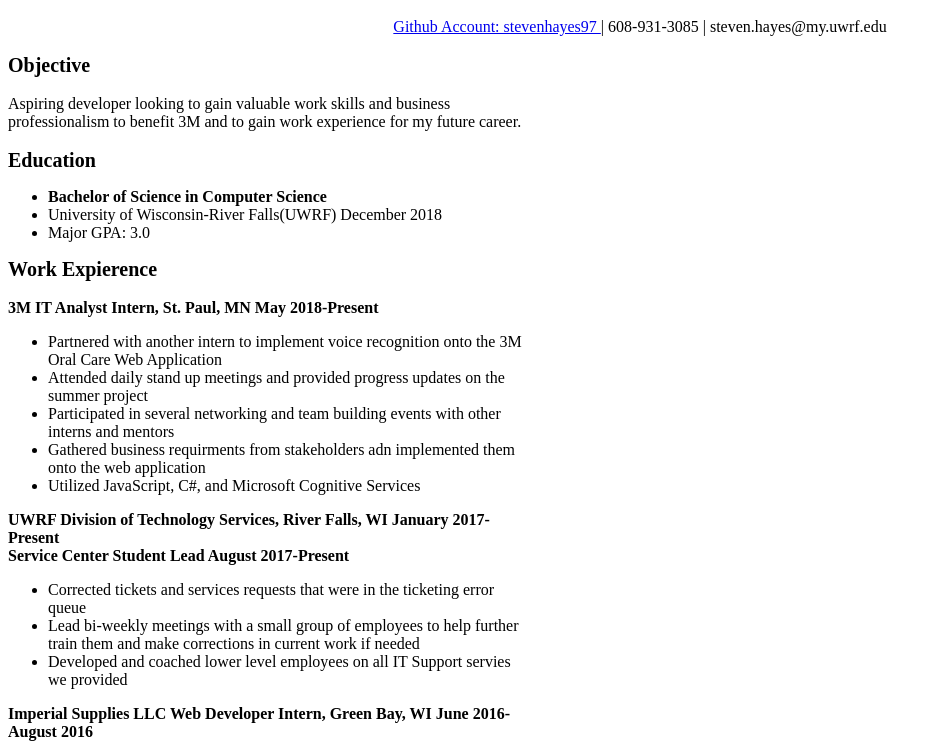
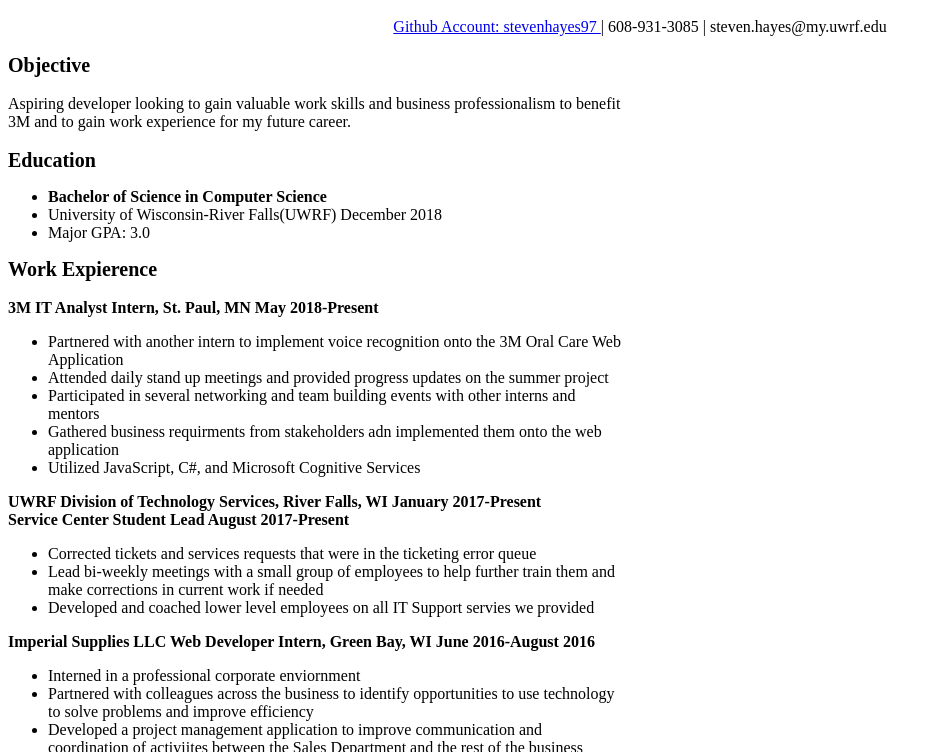
Before and after one commit to stevenhayes97/Resume-Website, a plain HTML site: page index.html in a window 1280 px wide. Shown: the part 48-800 px from the top of the page, without its empty margins (0-941 px from the left). Drawn offline with Linux system fonts and the light colour scheme.

Commit message:
Update styles.css

```diff
--- a/styles.css
+++ b/styles.css
@@ -12,5 +12,5 @@ font-weight: bold;
 font-size: 20px;
 }
 #resume{
-  padding-right: 750px;
+  padding-right: 650px;
 }
```
